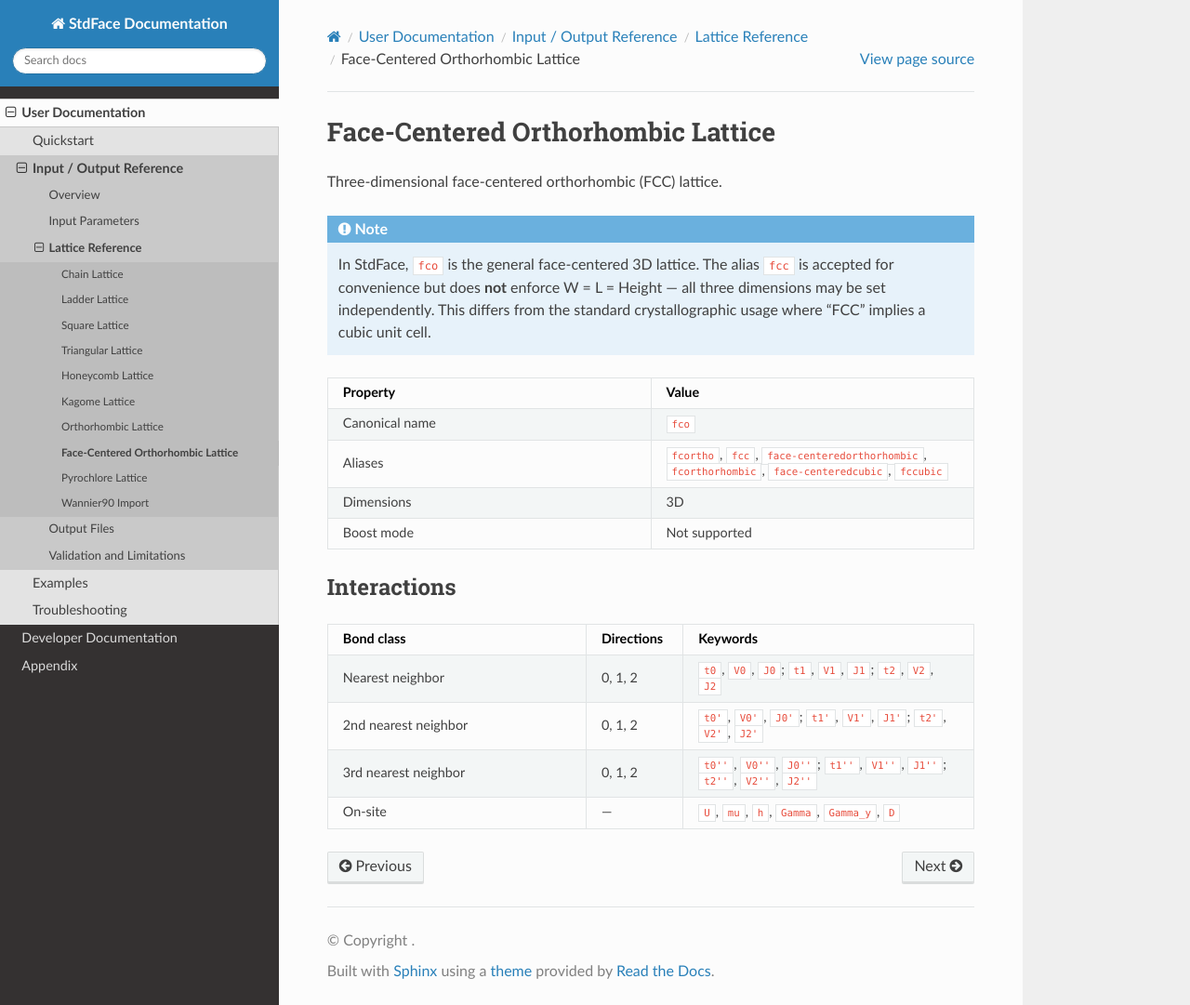
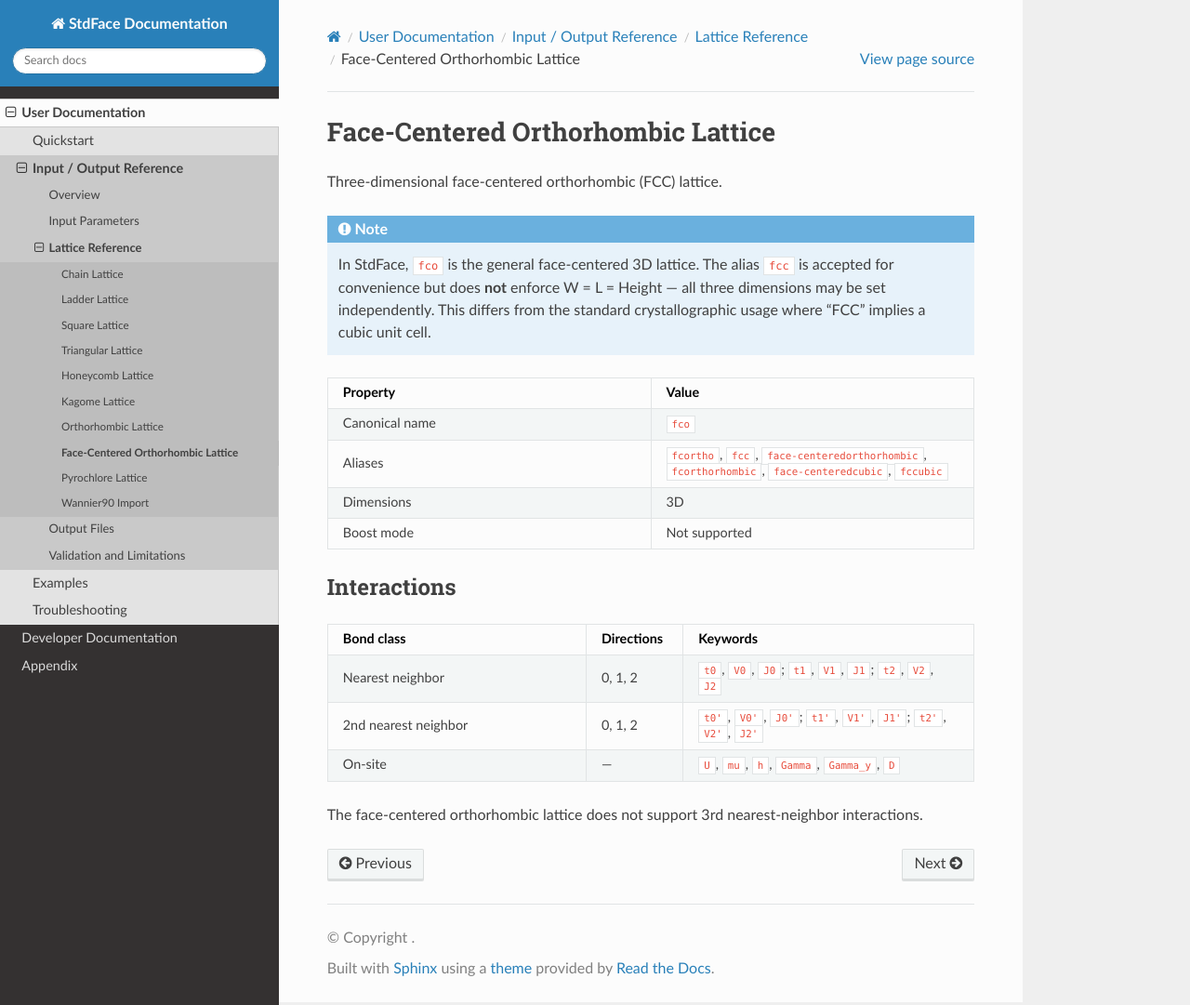
Before and after one commit to issp-center-dev/StdFace, a Sphinx documentation site: the page built from docs/user/reference/lattice/fcortho.rst, in a window 1280 px wide and 1081 px high. Shown: the whole window at 93% size. Built offline with Sphinx 7.4.7 and the Read the Docs theme 3.1.0, drawn with Linux system fonts in a browser that asks for light colours.

Commit message:
docs: drop the 3rd-neighbour row from the fco interaction table
fco declares every 3rd-neighbour keyword (t'', V'', J'' and the
direction-specific ones) as unused, in the C and the Python generator
alike, so they are rejected for all models. Say so, as the kagome,
ladder and pyrochlore pages do.

Co-Authored-By: Claude Fable 5.2 <noreply@anthropic.com>

```diff
--- a/docs/user/reference/lattice/fcortho.rst
+++ b/docs/user/reference/lattice/fcortho.rst
@@ -36,9 +36,8 @@ Interactions
    * - 2nd nearest neighbor
      - 0, 1, 2
      - ``t0'``, ``V0'``, ``J0'``; ``t1'``, ``V1'``, ``J1'``; ``t2'``, ``V2'``, ``J2'``
-   * - 3rd nearest neighbor
-     - 0, 1, 2
-     - ``t0''``, ``V0''``, ``J0''``; ``t1''``, ``V1''``, ``J1''``; ``t2''``, ``V2''``, ``J2''``
    * - On-site
      - —
      - ``U``, ``mu``, ``h``, ``Gamma``, ``Gamma_y``, ``D``
+
+The face-centered orthorhombic lattice does not support 3rd nearest-neighbor interactions.
```
